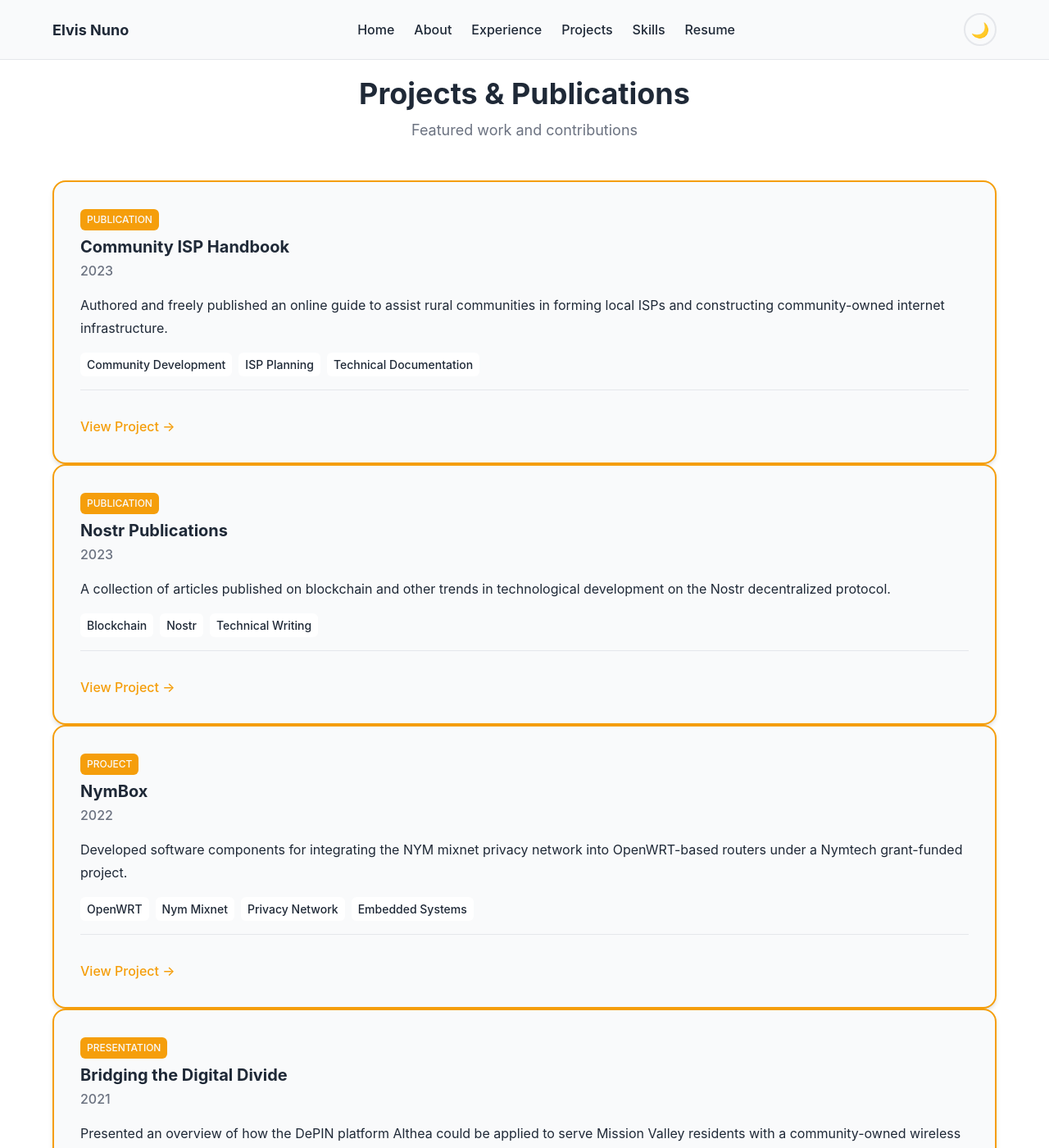
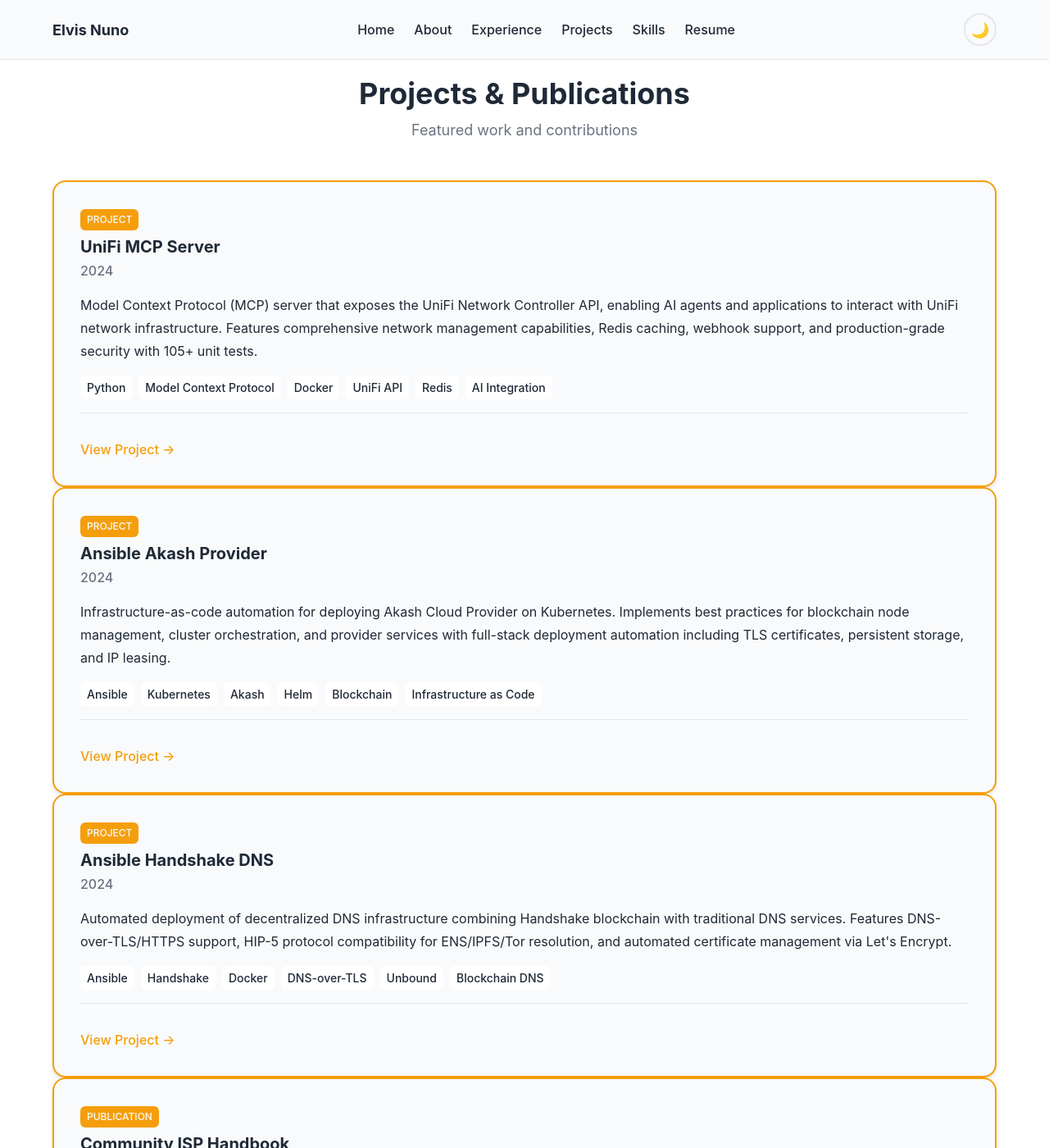
Before and after one commit to enuno/DynamicCareerCanvas, a Jekyll site: the page built from index.md, in a window 1280 px wide and 1400 px high, scrolled down 4113 px. Shown: the whole window at 82% size. Built offline with Jekyll 4.4.1, drawn with Linux system fonts in a browser that asks for light colours.

Commit message:
Add three new GitHub projects to Projects & Publications section
New projects added:
- UniFi MCP Server: AI-powered network management with MCP protocol
- Ansible Akash Provider: Blockchain infrastructure automation on Kubernetes
- Ansible Handshake DNS: Decentralized DNS with blockchain integration

Each project includes:
- Comprehensive descriptions highlighting key features
- Relevant technology tags
- Links to GitHub repositories
- Current status and year

🤖 Generated with [Claude Code](https://claude.com/claude-code)

Co-Authored-By: Claude <noreply@anthropic.com>

```diff
--- a/_data/projects.yml
+++ b/_data/projects.yml
@@ -1,5 +1,53 @@
 # Projects and Publications
 # Most recent/featured first
+
+- name: "UniFi MCP Server"
+  type: "project"
+  featured: true
+  year: 2024
+  status: "active"
+  description: "Model Context Protocol (MCP) server that exposes the UniFi Network Controller API, enabling AI agents and applications to interact with UniFi network infrastructure. Features comprehensive network management capabilities, Redis caching, webhook support, and production-grade security with 105+ unit tests."
+  url: "https://github.com/enuno/unifi-mcp-server"
+  technologies:
+    - "Python"
+    - "Model Context Protocol"
+    - "Docker"
+    - "UniFi API"
+    - "Redis"
+    - "AI Integration"
+  image: null
+
+- name: "Ansible Akash Provider"
+  type: "project"
+  featured: true
+  year: 2024
+  status: "development"
+  description: "Infrastructure-as-code automation for deploying Akash Cloud Provider on Kubernetes. Implements best practices for blockchain node management, cluster orchestration, and provider services with full-stack deployment automation including TLS certificates, persistent storage, and IP leasing."
+  url: "https://github.com/enuno/ansible-akash-provider"
+  technologies:
+    - "Ansible"
+    - "Kubernetes"
+    - "Akash"
+    - "Helm"
+    - "Blockchain"
+    - "Infrastructure as Code"
+  image: null
+
+- name: "Ansible Handshake DNS"
+  type: "project"
+  featured: true
+  year: 2024
+  status: "active"
+  description: "Automated deployment of decentralized DNS infrastructure combining Handshake blockchain with traditional DNS services. Features DNS-over-TLS/HTTPS support, HIP-5 protocol compatibility for ENS/IPFS/Tor resolution, and automated certificate management via Let's Encrypt."
+  url: "https://github.com/enuno/ansible-handshake-dns"
+  technologies:
+    - "Ansible"
+    - "Handshake"
+    - "Docker"
+    - "DNS-over-TLS"
+    - "Unbound"
+    - "Blockchain DNS"
+  image: null
 
 - name: "Community ISP Handbook"
   type: "publication"
```
